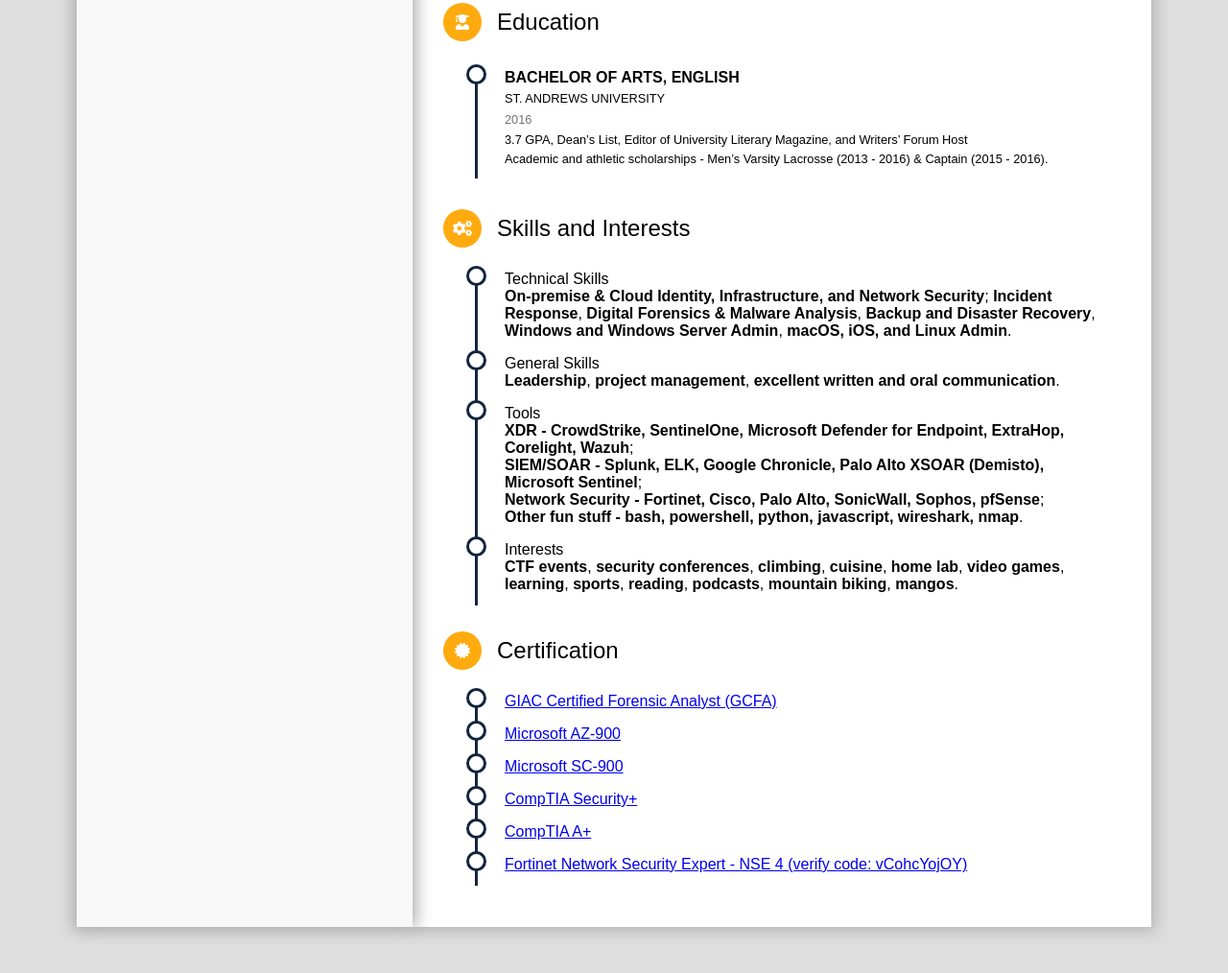
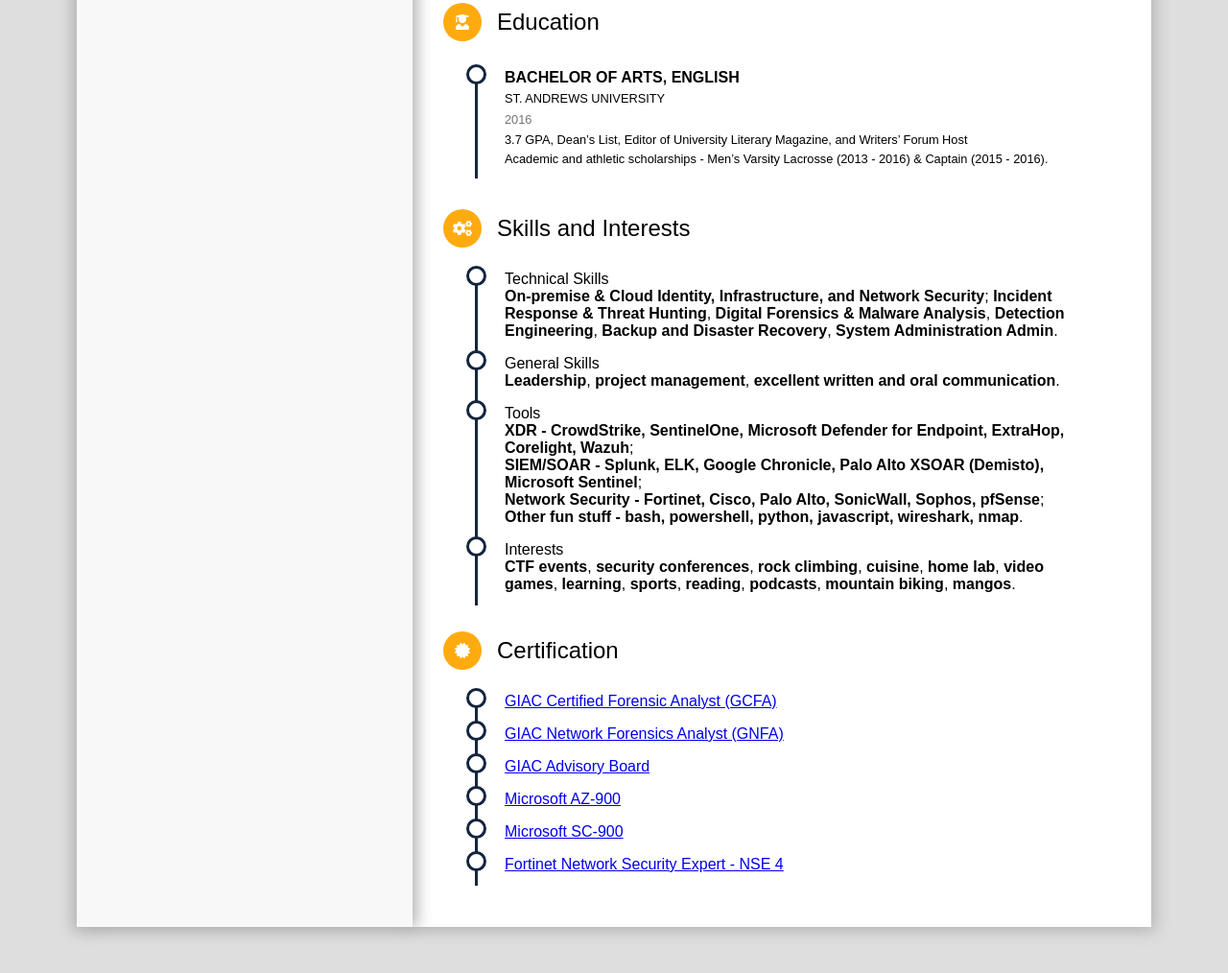
Before and after one commit to ryanperez151/cloudResume, a plain HTML site: page resume.html in a window 1280 px wide. Shown: the part 1327-2341 px from the top of the page at 96% size. Drawn offline with Linux system fonts and the light colour scheme; no server answers.

Commit message:
Update resume.html

```diff
--- a/resume.html
+++ b/resume.html
@@ -79,7 +79,7 @@
                             </div>
                             <div class="detail-content">
                                 <div class="timeline-block">
-                                <h1>Senior Information Security Analyst</h1>
+                                <h1>Senior Information Security Engineer</h1>
                                 <p>Wells Fargo</p>
                                 <time>January 2023 - Present</time>
                                 <div>
@@ -89,11 +89,11 @@
                                   </div>
                                   <br>
                                   <div>
-                                      ▪	Perform full investigations from packet analysis to malware investigations to report on threats.
+                                      ▪	Lead full investigations from packet analysis to malware investigations to report on threats.
                                   </div>
 								  <br>
                                   <div>
-                                      ▪	Mentor and consult with team members on case work from SOAR workflows to EDR events to DDoS attacks and more.
+                                      ▪	Mentor and consult with team members on case work and incidents from SOAR workflows, detections, SIEM events, DDoS attacks and more.
                                   </div>
                                   <br>
                                   <div>
@@ -202,11 +202,11 @@
                           <div class="detail-content">
                                   <div class="timeline-block">Technical Skills <br>
                                       <strong class="Tag">On-premise & Cloud Identity, Infrastructure, and Network Security</strong>;
-                                      <strong class="Tag">Incident Response</strong>,
+									  <strong class="Tag">Incident Response & Threat Hunting</strong>,
                                       <strong class="Tag">Digital Forensics & Malware Analysis</strong>,
+                                      <strong class="Tag">Detection Engineering</strong>,
                                       <strong class="Tag">Backup and Disaster Recovery</strong>,
-                                      <strong class="Tag">Windows and Windows Server Admin</strong>,
-                                      <strong class="Tag">macOS, iOS, and Linux Admin</strong>.
+                                      <strong class="Tag">System Administration Admin</strong>.
                                   </div>
 
                                   <div class="timeline-block">General Skills <br>
@@ -224,7 +224,7 @@
                                   <div class="timeline-block">Interests <br>
                                       <strong class="Tag">CTF events</strong>,
                                       <strong class="Tag">security conferences</strong>,
-                                      <strong class="Tag">climbing</strong>,
+                                      <strong class="Tag">rock climbing</strong>,
                                       <strong class="Tag">cuisine</strong>,
 																		  <strong class="Tag">home lab</strong>,
 																		  <strong class="Tag">video games</strong>,
@@ -250,19 +250,19 @@
                                   <a href="https://www.credly.com/badges/74c7c2fd-5388-4a5f-b83c-05faed38cc58/public_url">GIAC Certified Forensic Analyst (GCFA)</a>
                               </div>
 								<div class="timeline-block">
+                                  <a href="https://www.credly.com/badges/fc14d2b5-2406-4e66-a1d0-498c13907ab0/public_url">GIAC Network Forensics Analyst (GNFA)</a>
+                              </div>
+							 	 <div class="timeline-block">
+                                  <a href="https://www.credly.com/badges/78756b03-fb91-460e-9210-fe60b22c2f4e/public_url">GIAC Advisory Board</a>
+                              </div>
+                              <div class="timeline-block">
                                   <a href="https://www.credly.com/badges/8f23065f-5b3b-43ab-a9f1-106c03e15a0f/public_url">Microsoft AZ-900</a>
                               </div>
 							  		<div class="timeline-block">
                                   <a href="https://www.credly.com/badges/4ceb3895-fd07-4d9e-819b-914e4e1fe6cb/public_url">Microsoft SC-900</a>
                               </div>
 									 <div class="timeline-block">
-                                  <a href="https://www.credly.com/badges/4ea68c38-74a5-4a7a-b234-c908c7fd6185/public_url">CompTIA Security+</a>
-                              </div>
-                              <div class="timeline-block">
-                                  <a href="https://www.credly.com/badges/ffd47b2c-1eea-4ec0-9207-1868e9028774/public_url">CompTIA A+</a>
-                              </div>
-                              <div class="timeline-block">
-                                  <a href="https://training.fortinet.com/mod/customcert/verify_certificate.php">Fortinet Network Security Expert - NSE 4  (verify code: vCohcYojOY)</a>
+                                  <a href="https://training.fortinet.com/mod/customcert/verify_certificate.php">Fortinet Network Security Expert - NSE 4</a>
                               </div>
                             </div>
                           </div>
```
Lines whose indentation alone changed are shown as unchanged.
